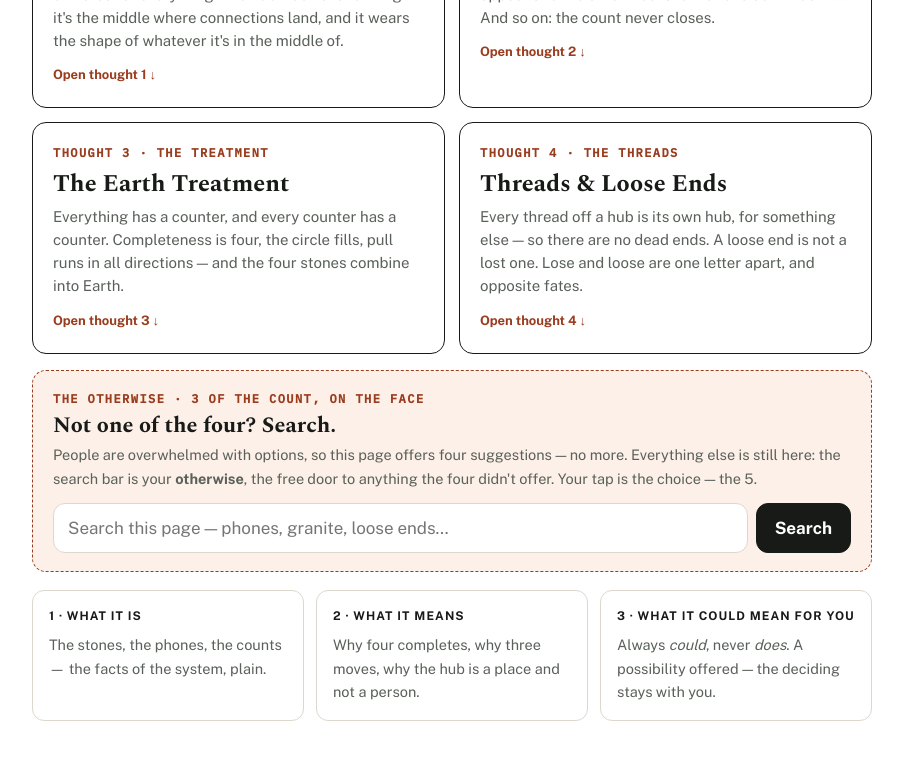
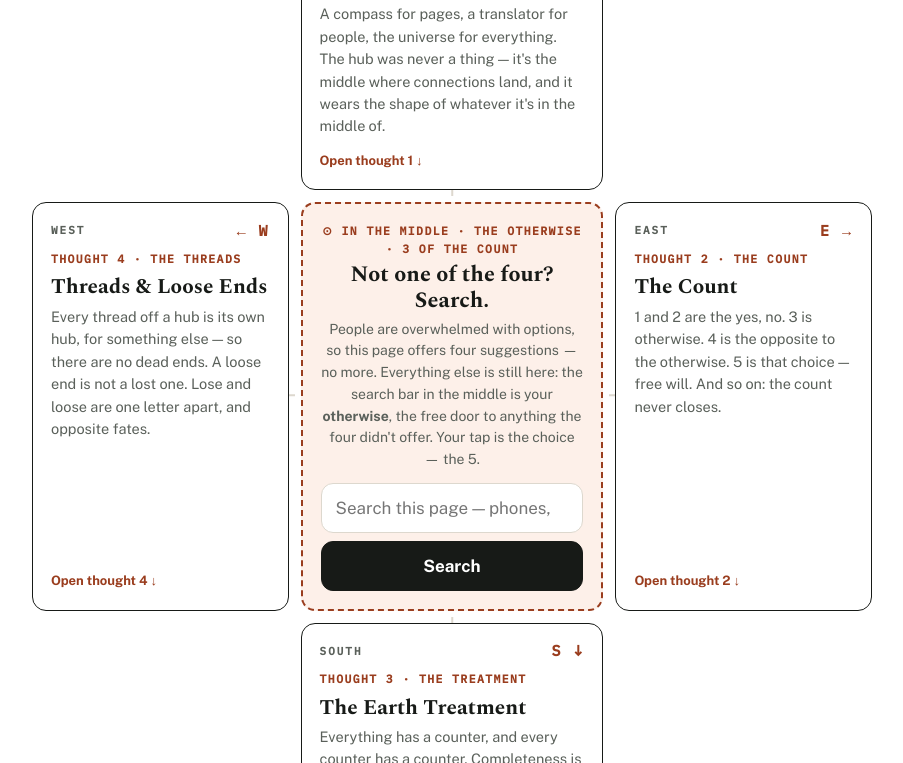
Before and after one commit to thethrivingplan/thethrivingplan.github.io, a plain HTML site: page the-earth-system.html in a window 1280 px wide. Shown: the part 733-1496 px from the top of the page, without its empty margins (188-1091 px from the left). Drawn offline with nearby package versions, Linux system fonts and the light colour scheme.

Commit message:
The Earth System: compass face

```diff
--- a/the-earth-system.html
+++ b/the-earth-system.html
@@ -41,27 +41,41 @@ h1 em{font-style:italic;font-weight:400}
 .principle h3{margin:0 0 6px;font-size:13px;letter-spacing:.1em;text-transform:uppercase;font-family:"IBM Plex Mono",monospace}
 .principle p{margin:0;color:var(--muted);font-size:15px;line-height:1.55}
 .principle.twist h3{color:var(--rust)} .principle.ish h3{color:var(--moss)}
-/* The face: four main thoughts */
-.fourface{margin-top:30px}
-.fourface .ff-label{font-family:"IBM Plex Mono",monospace;font-size:12px;letter-spacing:.14em;text-transform:uppercase;color:var(--muted);margin:0 0 12px}
-.fourface .ff-label b{color:var(--rust)}
-.ff-grid{display:grid;grid-template-columns:1fr 1fr;gap:14px}
-@media(max-width:640px){.ff-grid{grid-template-columns:1fr}}
-.ff-card{display:block;border:1.5px solid var(--ink);border-radius:var(--radius);padding:20px;background:var(--card);text-decoration:none;color:var(--ink)}
+/* The face: the compass — search in the middle, four thoughts N / E / S / W */
+.compass-face{margin-top:30px}
+.compass-face .ff-label{font-family:"IBM Plex Mono",monospace;font-size:12px;letter-spacing:.14em;text-transform:uppercase;color:var(--muted);margin:0 0 14px;line-height:1.7}
+.compass-face .ff-label b{color:var(--rust)}
+.compass-grid{position:relative;display:grid;grid-template-columns:1fr 1.18fr 1fr;grid-template-areas:". north ." "west center east" ". south .";gap:12px;align-items:stretch}
+.compass-grid::before,.compass-grid::after{content:"";position:absolute;background:var(--line);z-index:0;pointer-events:none}
+.compass-grid::before{left:50%;top:8px;bottom:8px;width:1.5px;transform:translateX(-50%)}
+.compass-grid::after{top:50%;left:8px;right:8px;height:1.5px;transform:translateY(-50%)}
+.compass-n{grid-area:north}.compass-e{grid-area:east}.compass-s{grid-area:south}.compass-w{grid-area:west}.compass-c{grid-area:center}
+.ff-card{position:relative;z-index:1;display:flex;flex-direction:column;border:1.5px solid var(--ink);border-radius:var(--radius);padding:18px;background:var(--card);text-decoration:none;color:var(--ink)}
 .ff-card:hover{background:var(--bg2)}
-.ff-card .ff-num{font-family:"IBM Plex Mono",monospace;font-size:12px;letter-spacing:.12em;color:var(--rust);font-weight:600;display:block;margin-bottom:8px}
-.ff-card h3{font-family:"Spectral",Georgia,serif;font-size:24px;line-height:1.15;margin:0 0 6px}
-.ff-card p{margin:0;color:var(--muted);font-size:15px;line-height:1.55}
-.ff-card .ff-go{display:inline-block;margin-top:12px;font-size:13px;font-weight:700;color:var(--rust)}
-/* The otherwise: search */
-.otherwise{margin-top:16px;border:1.5px dashed var(--rust);border-radius:var(--radius);padding:18px 20px;background:var(--rust-bg)}
-.otherwise .ow-label{font-family:"IBM Plex Mono",monospace;font-size:12px;letter-spacing:.12em;text-transform:uppercase;color:var(--rust);font-weight:600;margin:0 0 4px}
+.ff-card:focus-visible{outline:3px solid var(--rust);outline-offset:2px}
+.ff-card .ff-dir{font-family:"IBM Plex Mono",monospace;font-size:11px;letter-spacing:.18em;color:var(--muted);font-weight:600;display:flex;justify-content:space-between;align-items:center;margin-bottom:10px}
+.ff-card .ff-dir i{font-style:normal;font-size:15px;line-height:1;color:var(--rust)}
+.ff-card .ff-num{font-family:"IBM Plex Mono",monospace;font-size:11.5px;letter-spacing:.12em;color:var(--rust);font-weight:600;display:block;margin-bottom:7px}
+.ff-card h3{font-family:"Spectral",Georgia,serif;font-size:21px;line-height:1.15;margin:0 0 6px}
+.ff-card p{margin:0;color:var(--muted);font-size:14.5px;line-height:1.55}
+.ff-card .ff-go{display:inline-block;margin-top:auto;padding-top:12px;font-size:13px;font-weight:700;color:var(--rust)}
+/* The otherwise: search — the middle of the compass */
+.otherwise{position:relative;z-index:1;border:2px dashed var(--rust);border-radius:var(--radius);padding:18px;background:var(--rust-bg);display:flex;flex-direction:column;justify-content:center;text-align:center;box-shadow:0 0 0 6px var(--bg)}
+.otherwise .ow-label{font-family:"IBM Plex Mono",monospace;font-size:11.5px;letter-spacing:.12em;text-transform:uppercase;color:var(--rust);font-weight:600;margin:0 0 4px}
 .otherwise h3{font-family:"Spectral",Georgia,serif;font-size:22px;margin:0 0 4px}
-.otherwise p{margin:0 0 12px;color:var(--muted);font-size:14.5px}
-.ow-row{display:flex;gap:8px}
-.ow-row input{flex:1;min-height:48px;border:1.5px solid var(--line);border-radius:12px;padding:10px 14px;font:inherit;background:var(--card);color:var(--ink);min-width:0}
-.ow-row button{border:1.5px solid var(--ink);background:var(--ink);color:var(--bg);border-radius:12px;padding:10px 18px;font-weight:700}
-.ow-results{margin-top:12px;display:none}
+.otherwise p{margin:0 0 12px;color:var(--muted);font-size:14px;line-height:1.55}
+.ow-row{display:flex;flex-direction:column;gap:8px}
+.ow-row input{width:100%;min-height:48px;border:1.5px solid var(--line);border-radius:12px;padding:10px 14px;font:inherit;background:var(--card);color:var(--ink);min-width:0;text-align:left}
+.ow-row button{border:1.5px solid var(--ink);background:var(--ink);color:var(--bg);border-radius:12px;padding:10px 18px;font-weight:700;width:100%}
+@media(max-width:760px){
+  .compass-grid{grid-template-columns:1fr;grid-template-areas:"center" "north" "east" "south" "west";gap:12px}
+  .compass-grid::before,.compass-grid::after{display:none}
+  .otherwise{box-shadow:none;text-align:left}
+  .ow-row{flex-direction:row}
+  .ow-row button{width:auto}
+  .ff-card h3{font-size:22px}
+}
+.ow-results{margin-top:12px;display:none;text-align:left}
 .ow-results.open{display:block}
 .ow-results a{display:block;padding:10px 12px;border:1px solid var(--line);border-radius:10px;background:var(--card);color:var(--ink);text-decoration:none;margin-bottom:8px;font-size:14.5px}
 .ow-results a b{display:block;font-size:15px}
@@ -152,24 +166,25 @@ footer p{font-size:14px;color:var(--muted)}
       <div class="principle twist"><h3>✦ The Twist — never dropped</h3><p>A twist can be a change in perspective. Same facts, turned once, and the counter appears. The smallest twist there is is <strong>one letter</strong>.</p></div>
       <div class="principle ish"><h3>~ The Ish — never dropped</h3><p>The count hovers — three-ish, seven-ish, 1⁄7 = 0.142857 repeating — and never lands exact. The hovering is not sloppiness. It is what keeps it alive.</p></div>
     </div>
-    <div class="fourface">
-      <p class="ff-label">This page is a hub — <b>four main thoughts</b> · each one is a hub with four of its own</p>
-      <div class="ff-grid">
-        <a class="ff-card" href="#hub-forms"><span class="ff-num">THOUGHT 1 · THE HUB</span><h3>The Hub in Its Forms</h3><p>A compass for pages, a translator for people, the universe for everything. The hub was never a thing — it's the middle where connections land, and it wears the shape of whatever it's in the middle of.</p><span class="ff-go">Open thought 1 ↓</span></a>
-        <a class="ff-card" href="#the-count"><span class="ff-num">THOUGHT 2 · THE COUNT</span><h3>The Count</h3><p>1 and 2 are the yes, no. 3 is otherwise. 4 is the opposite to the otherwise. 5 is that choice — free will. And so on: the count never closes.</p><span class="ff-go">Open thought 2 ↓</span></a>
-        <a class="ff-card" href="#earth-treatment"><span class="ff-num">THOUGHT 3 · THE TREATMENT</span><h3>The Earth Treatment</h3><p>Everything has a counter, and every counter has a counter. Completeness is four, the circle fills, pull runs in all directions — and the four stones combine into Earth.</p><span class="ff-go">Open thought 3 ↓</span></a>
-        <a class="ff-card" href="#threads"><span class="ff-num">THOUGHT 4 · THE THREADS</span><h3>Threads &amp; Loose Ends</h3><p>Every thread off a hub is its own hub, for something else — so there are no dead ends. A loose end is not a lost one. Lose and loose are one letter apart, and opposite fates.</p><span class="ff-go">Open thought 4 ↓</span></a>
+    <div class="compass-face">
+      <p class="ff-label">This page is a hub — <b>a compass face</b> · search in the middle · <b>four main thoughts</b> at north, east, south, west · each one is a hub with four of its own</p>
+      <div class="compass-grid" role="group" aria-label="Compass face: search in the middle, four main thoughts at the four compass points">
+        <a class="ff-card compass-n" href="#hub-forms" aria-label="North — Thought 1: The Hub in Its Forms"><span class="ff-dir"><span>NORTH</span><i aria-hidden="true">↑ N</i></span><span class="ff-num">THOUGHT 1 · THE HUB</span><h3>The Hub in Its Forms</h3><p>A compass for pages, a translator for people, the universe for everything. The hub was never a thing — it's the middle where connections land, and it wears the shape of whatever it's in the middle of.</p><span class="ff-go">Open thought 1 ↓</span></a>
+        <a class="ff-card compass-e" href="#the-count" aria-label="East — Thought 2: The Count"><span class="ff-dir"><span>EAST</span><i aria-hidden="true">E →</i></span><span class="ff-num">THOUGHT 2 · THE COUNT</span><h3>The Count</h3><p>1 and 2 are the yes, no. 3 is otherwise. 4 is the opposite to the otherwise. 5 is that choice — free will. And so on: the count never closes.</p><span class="ff-go">Open thought 2 ↓</span></a>
+        <div class="otherwise compass-c">
+          <p class="ow-label">⊙ In the middle · The otherwise · 3 of the count</p>
+          <h3>Not one of the four? Search.</h3>
+          <p>People are overwhelmed with options, so this page offers four suggestions — no more. Everything else is still here: the search bar in the middle is your <strong>otherwise</strong>, the free door to anything the four didn't offer. Your tap is the choice — the 5.</p>
+          <form class="ow-row" id="owForm" role="search">
+            <input type="search" id="owInput" placeholder="Search this page — phones, granite, loose ends…" aria-label="Search this page">
+            <button type="submit">Search</button>
+          </form>
+          <div class="ow-results" id="owResults" aria-live="polite"></div>
+        </div>
+        <a class="ff-card compass-s" href="#earth-treatment" aria-label="South — Thought 3: The Earth Treatment"><span class="ff-dir"><span>SOUTH</span><i aria-hidden="true">S ↓</i></span><span class="ff-num">THOUGHT 3 · THE TREATMENT</span><h3>The Earth Treatment</h3><p>Everything has a counter, and every counter has a counter. Completeness is four, the circle fills, pull runs in all directions — and the four stones combine into Earth.</p><span class="ff-go">Open thought 3 ↓</span></a>
+        <a class="ff-card compass-w" href="#threads" aria-label="West — Thought 4: Threads and Loose Ends"><span class="ff-dir"><span>WEST</span><i aria-hidden="true">← W</i></span><span class="ff-num">THOUGHT 4 · THE THREADS</span><h3>Threads &amp; Loose Ends</h3><p>Every thread off a hub is its own hub, for something else — so there are no dead ends. A loose end is not a lost one. Lose and loose are one letter apart, and opposite fates.</p><span class="ff-go">Open thought 4 ↓</span></a>
       </div>
-    </div>
-    <div class="otherwise">
-      <p class="ow-label">The otherwise · 3 of the count, on the face</p>
-      <h3>Not one of the four? Search.</h3>
-      <p>People are overwhelmed with options, so this page offers four suggestions — no more. Everything else is still here: the search bar is your <strong>otherwise</strong>, the free door to anything the four didn't offer. Your tap is the choice — the 5.</p>
-      <form class="ow-row" id="owForm" role="search">
-        <input type="search" id="owInput" placeholder="Search this page — phones, granite, loose ends…" aria-label="Search this page">
-        <button type="submit">Search</button>
-      </form>
-      <div class="ow-results" id="owResults" aria-live="polite"></div>
+      <p class="small" style="text-align:center;margin:14px 0 0">The center is the hub. The four are its threads — north, east, south, west. On a narrow screen the compass stacks, middle first, so the search stays the hub.</p>
     </div>
     <div class="layers" aria-label="How this page is layered">
       <div class="layer"><b>1 · What it is</b><p>The stones, the phones, the counts — the facts of the system, plain.</p></div>
@@ -392,7 +407,7 @@ footer p{font-size:14px;color:var(--muted)}
   <p class="kicker">Honest labels — read the fine print, all of it justified</p>
   <p><strong>Geopolitics:</strong> graded from the public record as of November 2026. Live vs. dormant channels are stated with their dates; “handled, not owned” is the graded form of the flattery claim, with the counter-evidence (tariffs, sanctions, chip controls) printed beside it.</p>
   <p><strong>The framework:</strong> the three-and-four system and the Earth Treatment are a way of seeing, offered as such. These ideas look the best on paper; they have not been proven anywhere but in the looking. Open question, stated plainly: the system claims the same shape at every scale — whether that holds beyond the three scales named here is untested, and this page does not claim it.</p>
-  <p><strong>The structure:</strong> this page is one hub with four main thoughts; each thought is a hub with four thoughts of its own. The search bar on the face is the otherwise — it searches only this page's own text, on this device, and its “search the web” door hands your words to your search engine, not to us.</p>
+  <p><strong>The structure:</strong> this page is one hub with four main thoughts; each thought is a hub with four thoughts of its own. The face is a compass — the four thoughts sit at north, east, south, west, and the search bar sits in the middle as the otherwise — it searches only this page's own text, on this device, and its “search the web” door hands your words to your search engine, not to us. On narrow screens the compass stacks with the middle first.</p>
   <p><strong>Open by design:</strong> the count never closes (“and so on”), the title is a working title, and the treatment is a starting point — add and adapt from there.</p>
   <p>Part of the Lonsdaleite theory. <strong>Free, always free.</strong> Copyleft — CC BY-SA 4.0: share it, adapt it, keep it free.</p>
 </footer>
```
